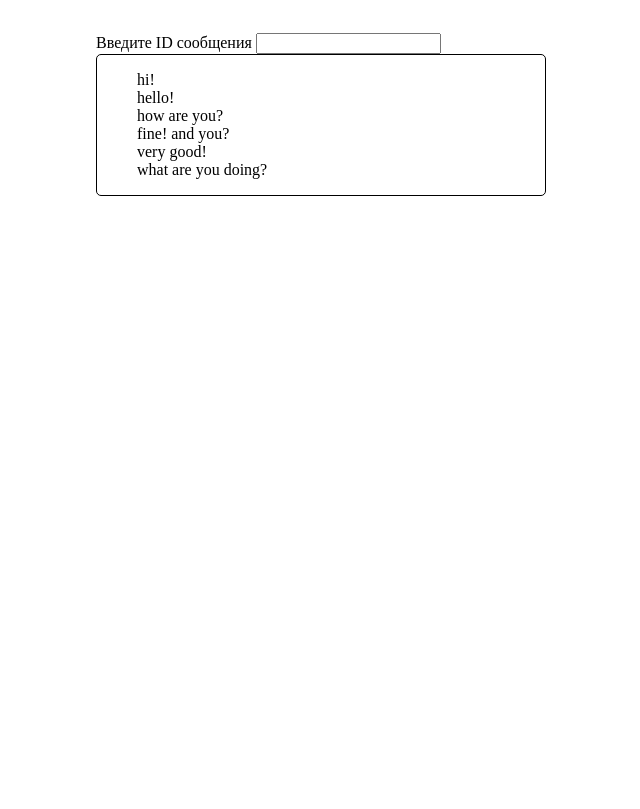
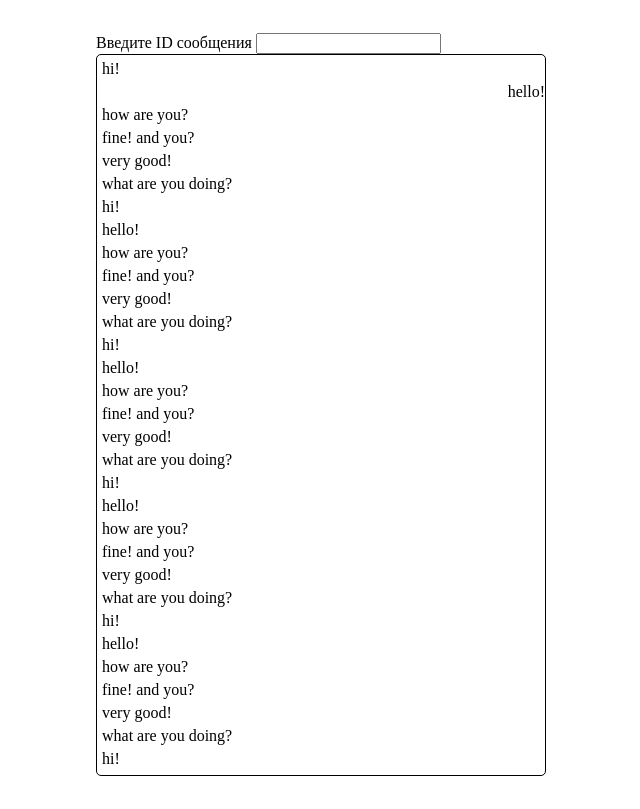
Before and after one commit to oma256/chat_scroll_feature, a plain HTML site: page index.html in a window 1280 px wide. Shown: the whole page, without its empty margins (319-959 px from the left). Drawn offline with Linux system fonts and the light colour scheme.

Commit message:
initial files and added js code for fine item

```diff
--- a/css/style.css
+++ b/css/style.css
@@ -8,4 +8,20 @@
 .content {
     border: 1px solid black;
     border-radius: 5px;
+    height: 90vh;
+    overflow: auto;
+    display: flex;
+    flex-direction: column;
 }
+
+.chat-item {
+    margin: 5px 0 0 5px;
+}
+
+.chat-item.me {
+    margin-left: auto;
+}
+
+.selected {
+    background-color: #eaeaea;
+}
--- a/index.html
+++ b/index.html
@@ -9,17 +9,69 @@
 <body>
   <div class="main-block">
     <div>
-      Введите ID сообщения <input type="text">
+      Введите ID сообщения <input type="text" id="input_id">
     </div>
-    <div class="content">
-      <ul>
-        <div id="1">hi!</div>
-        <div id="2">hello!</div>
-        <div id="3">how are you?</div>
-        <div id="4">fine! and you?</div>
-        <div id="5">very good!</div>
-        <div id="6">what are you doing?</div>
-      </ul>
+    <div id="content_id" class="content">
+        <div id="1" class="chat-item">hi!</div>
+        <div id="2" class="chat-item me">hello!</div>
+        <div id="3" class="chat-item">how are you?</div>
+        <div id="4" class="chat-item">fine! and you?</div>
+        <div id="5" class="chat-item">very good!</div>
+        <div id="6" class="chat-item">what are you doing?</div>
+        <div id="8" class="chat-item">hi!</div>
+        <div id="9" class="chat-item">hello!</div>
+        <div id="10" class="chat-item">how are you?</div>
+        <div id="11" class="chat-item">fine! and you?</div>
+        <div id="12" class="chat-item">very good!</div>
+        <div id="13" class="chat-item">what are you doing?</div>
+        <div id="14" class="chat-item">hi!</div>
+        <div id="15" class="chat-item">hello!</div>
+        <div id="16" class="chat-item">how are you?</div>
+        <div id="17" class="chat-item">fine! and you?</div>
+        <div id="18" class="chat-item">very good!</div>
+        <div id="19" class="chat-item">what are you doing?</div>
+        <div id="20" class="chat-item">hi!</div>
+        <div id="21" class="chat-item">hello!</div>
+        <div id="22" class="chat-item">how are you?</div>
+        <div id="23" class="chat-item">fine! and you?</div>
+        <div id="24" class="chat-item">very good!</div>
+        <div id="25" class="chat-item">what are you doing?</div>
+        <div id="26" class="chat-item">hi!</div>
+        <div id="27" class="chat-item">hello!</div>
+        <div id="28" class="chat-item">how are you?</div>
+        <div id="29" class="chat-item">fine! and you?</div>
+        <div id="30" class="chat-item">very good!</div>
+        <div id="31" class="chat-item">what are you doing?</div>
+        <div id="32" class="chat-item">hi!</div>
+        <div id="33" class="chat-item">hello!</div>
+        <div id="34" class="chat-item">how are you?</div>
+        <div id="35" class="chat-item">fine! and you?</div>
+        <div id="36" class="chat-item">very good!</div>
+        <div id="37" class="chat-item">what are you doing?</div>
+        <div id="38" class="chat-item">hi!</div>
+        <div id="39" class="chat-item">hello!</div>
+        <div id="40" class="chat-item">how are you?</div>
+        <div id="41" class="chat-item">fine! and you?</div>
+        <div id="42" class="chat-item">very good!</div>
+        <div id="43" class="chat-item">what are you doing?</div>
+        <div id="44" class="chat-item">hi!</div>
+        <div id="45" class="chat-item">hello!</div>
+        <div id="46" class="chat-item">how are you?</div>
+        <div id="47" class="chat-item">fine! and you?</div>
+        <div id="48" class="chat-item">very good!</div>
+        <div id="49" class="chat-item">what are you doing?</div>
+        <div id="50" class="chat-item">hi!</div>
+        <div id="51" class="chat-item">hello!</div>
+        <div id="52" class="chat-item">how are you?</div>
+        <div id="53" class="chat-item">fine! and you?</div>
+        <div id="54" class="chat-item">very good!</div>
+        <div id="55" class="chat-item">what are you doing?</div>
+        <div id="56" class="chat-item">hi!</div>
+        <div id="57" class="chat-item">hello!</div>
+        <div id="58" class="chat-item">how are you?</div>
+        <div id="59" class="chat-item">fine! and you?</div>
+        <div id="60" class="chat-item">very good!</div>
+        <div id="61" class="chat-item">what are you doing?</div>
     </div>
   </div>
 
--- a/js/script.js
+++ b/js/script.js
@@ -1,2 +1,18 @@
+const input = document.getElementById('input_id');
 
-console.log('Hello World!');
+
+input.onkeyup = (e) => {
+  const val = e.target.value;
+  const chat_item = document.getElementById(val);
+  const contentBlock = document.getElementById('content_id');
+
+  chat_item.scrollIntoView({
+    behavior: "smooth"
+  });
+
+  contentBlock.childNodes.forEach(item => {
+    item.classList?.remove('selected');
+  })
+
+  chat_item.classList.add('selected');
+}
```
